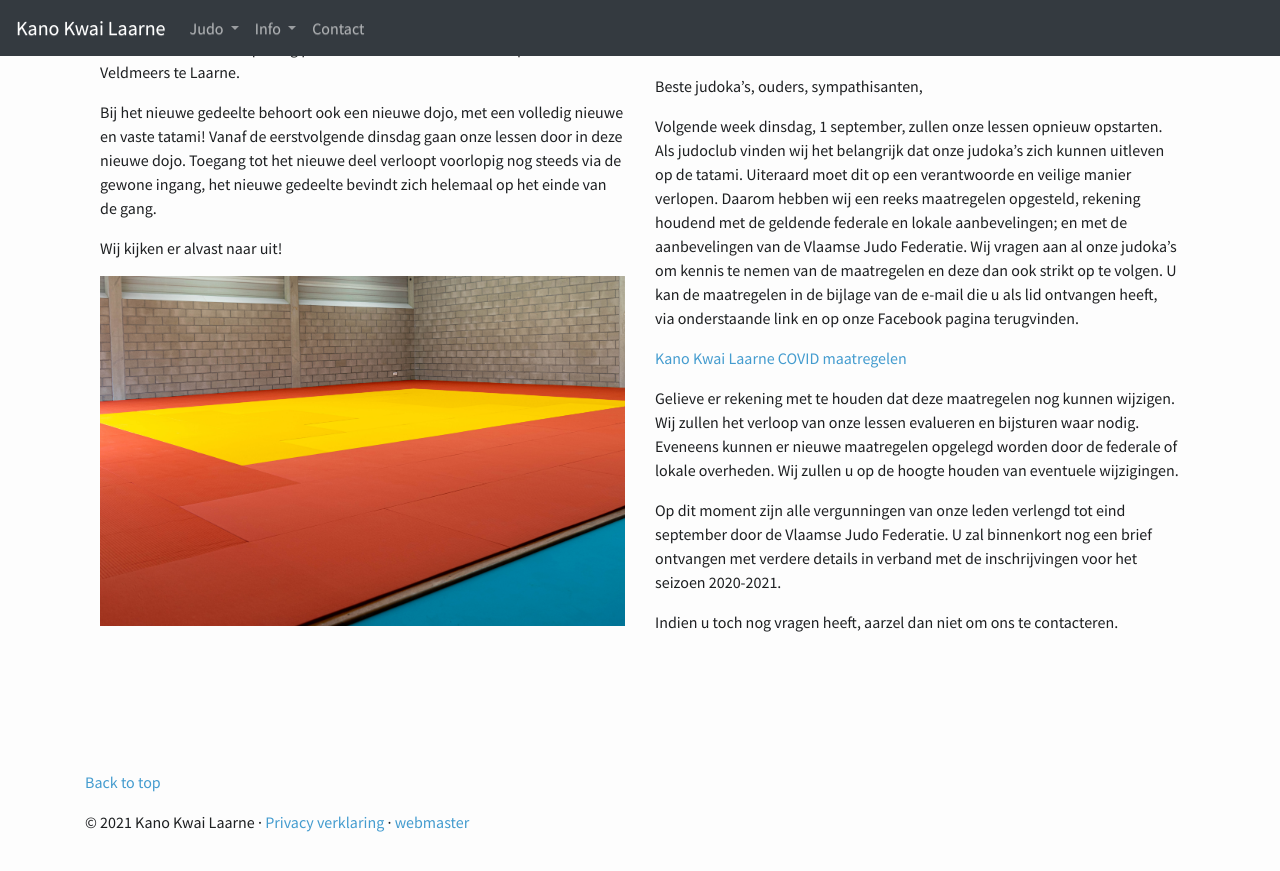
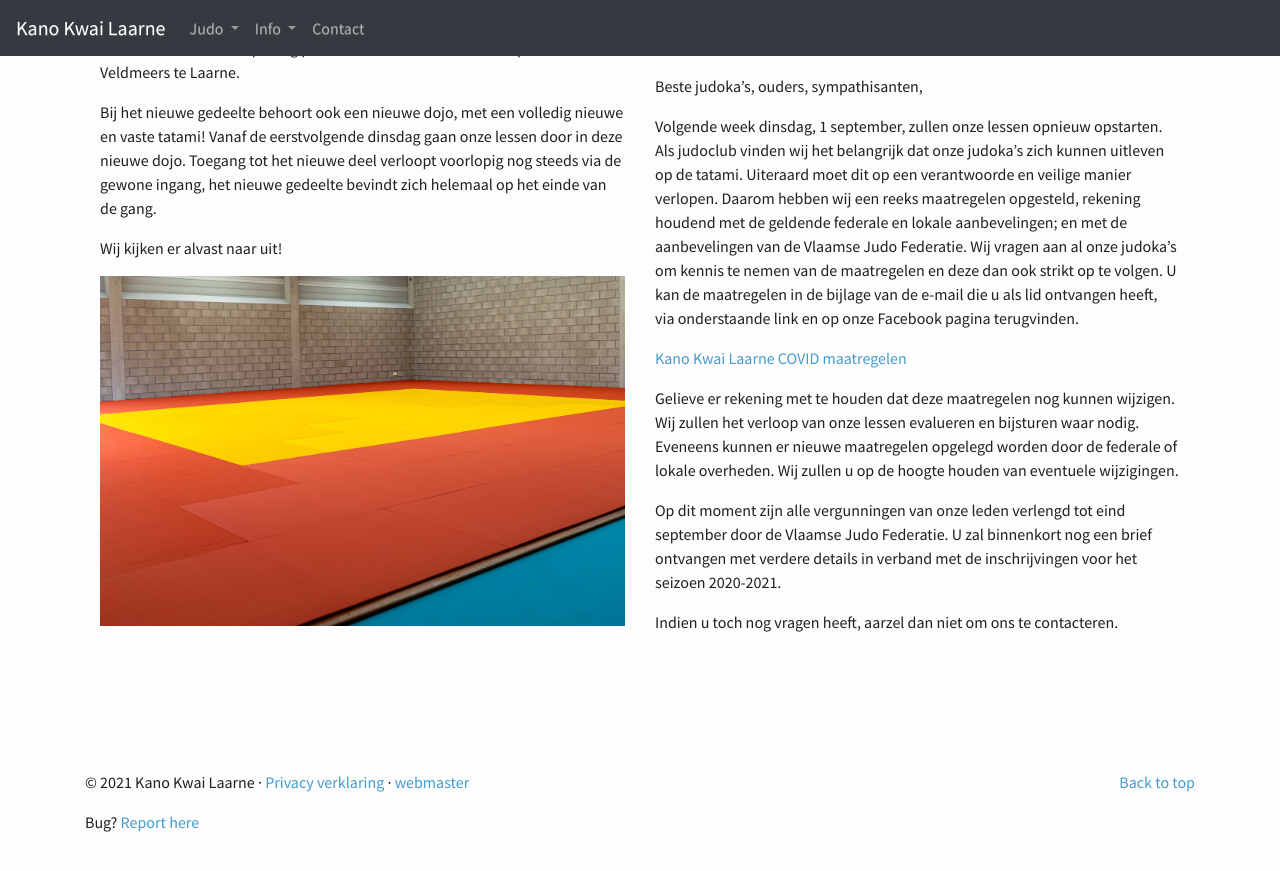
Before and after one commit to Jorick/Kano-Kwai-Laarne, a Jekyll site: the page built from index.html, in a window 1280 px wide and 900 px high, scrolled down 1921 px. Shown: the top 871 px of the window. Built offline with Jekyll 4.4.1, drawn with Linux system fonts in a browser that asks for light colours.

Commit message:
add bug report link

```diff
--- a/_includes/footer.html
+++ b/_includes/footer.html
@@ -1,6 +1,6 @@
 <footer>
 	<div class="container marketing">
-		<p class="pull-right"><a href="#">Back to top</a></p>
+		<p class="float-right"><a href="#">Back to top</a></p>
 		<p>
 			&copy; 2021 Kano Kwai Laarne &middot;
 			<a href="/privacy.html" target="blank">Privacy verklaring</a>
@@ -9,6 +9,9 @@
 				<script type="text/javascript" src={{ "assets/js/webmasterscript.js" | relative_url }}></script>
 			</adress>
 		</p>
+		<p>
+			Bug? <a href="https://github.com/Jorick/Kano-Kwai-Laarne/issues">Report here</a>
+		</p>
 	</div>
 	<script src="{{ site.baseurl }}/assets/js/bootstrap/jquery.min.js"></script>
 	<script src="{{ site.baseurl }}/assets/js/bootstrap/bootstrap.min.js"></script>
```
Also changed, not shown: 1 other file.
